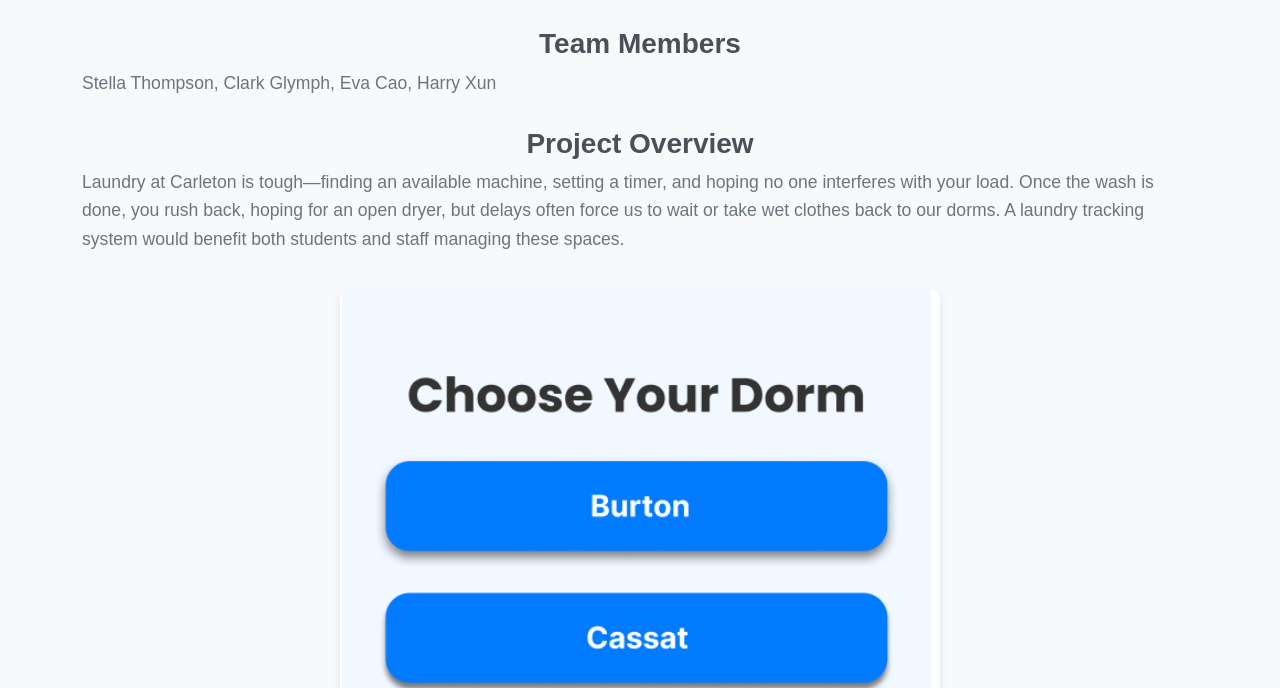
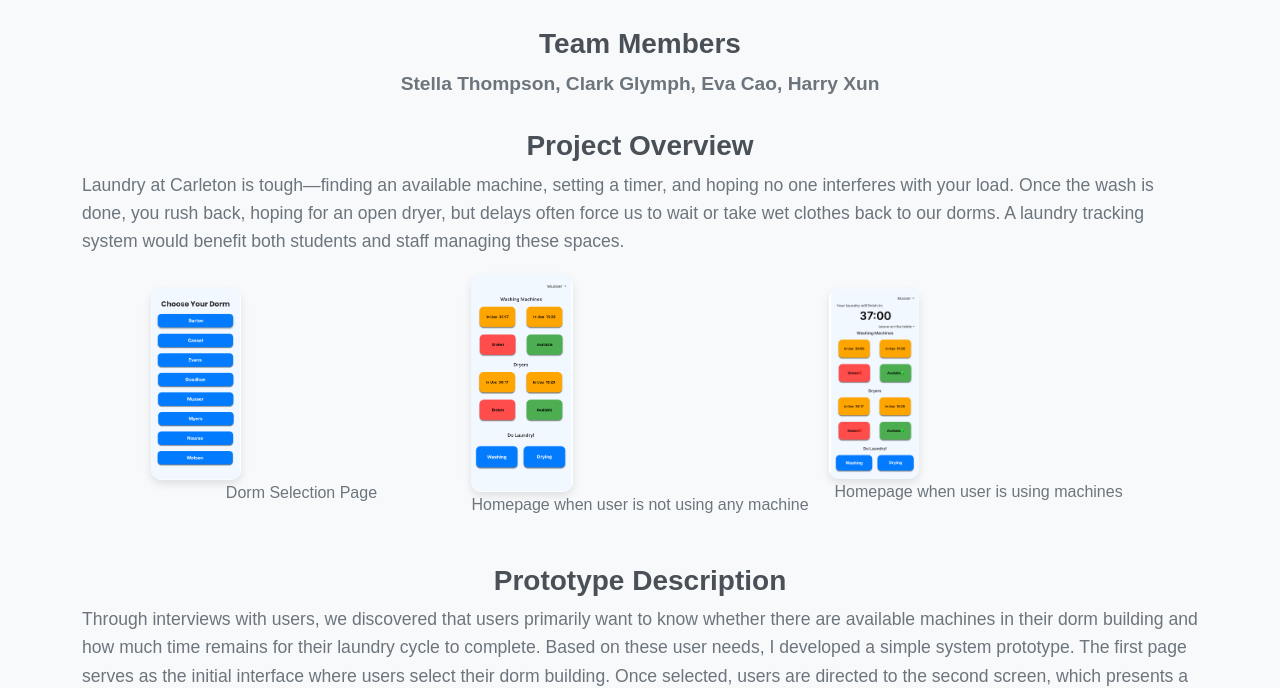
Before and after one commit to harry-xun/harry-xun.github.io, a plain HTML site: page laundryknights.html in a window 1280 px wide. Shown: the part 147-835 px from the top of the page. Drawn offline with nearby package versions, Linux system fonts and the light colour scheme.

Commit message:
Updated project formatting and text alignment

```diff
--- a/laundryknights.html
+++ b/laundryknights.html
@@ -38,17 +38,32 @@
             text-align: left;
         }
 
+        .team-members {
+            text-align: center;
+            font-size: 1.2rem;
+            font-weight: bold;
+        }
+
+        .image-row {
+            display: flex;
+            flex-wrap: wrap;
+            justify-content: center;
+            align-items: center;
+            gap: 20px;
+            margin-top: 20px;
+        }
+
         .project-image {
-            width: 80%;
-            max-width: 600px;
+            width: 30%;
+            max-width: 300px;
             border-radius: 10px;
-            margin: 20px 0;
             box-shadow: 0 4px 8px rgba(0, 0, 0, 0.1);
         }
 
-        .text-muted {
+        .image-caption {
+            text-align: center;
             font-size: 1rem;
-            text-align: center;
+            color: #6c757d;
         }
 
         footer {
@@ -69,7 +84,7 @@
         <h1>Laundry Knights</h1>
 
         <h3>Team Members</h3>
-        <p>Stella Thompson, Clark Glymph, Eva Cao, Harry Xun</p>
+        <p class="team-members">Stella Thompson, Clark Glymph, Eva Cao, Harry Xun</p>
 
         <h3>Project Overview</h3>
         <p>
@@ -78,15 +93,19 @@
             A laundry tracking system would benefit both students and staff managing these spaces.
         </p>
 
-        <div class="text-center">
-            <img src="img/dorm_selection.png" alt="Dorm selection page with buttons that enable users to select their dorm buildings" class="project-image">
-            <p class="text-muted">Dorm Selection Page.</p>
-
-            <img src="img/homepage_nowash.png" alt="Homepage when user is not using any machine. There is a machine tracker frame and a using machine button." class="project-image">
-            <p class="text-muted">Homepage when user is not using any machine</p>
-
-            <img src="img/homepage_wash.png" alt="Homepage when user is using machines, a timer of the machine used is added on the top." class="project-image">
-            <p class="text-muted">Homepage when user is using machines</p>
+        <div class="image-row">
+            <div>
+                <img src="img/dorm_selection.png" alt="Dorm selection page with buttons that enable users to select their dorm buildings" class="project-image">
+                <p class="image-caption">Dorm Selection Page</p>
+            </div>
+            <div>
+                <img src="img/homepage_nowash.png" alt="Homepage when user is not using any machine. There is a machine tracker frame and a using machine button." class="project-image">
+                <p class="image-caption">Homepage when user is not using any machine</p>
+            </div>
+            <div>
+                <img src="img/homepage_wash.png" alt="Homepage when user is using machines, a timer of the machine used is added on the top." class="project-image">
+                <p class="image-caption">Homepage when user is using machines</p>
+            </div>
         </div>
 
         <h3>Prototype Description</h3>
```
